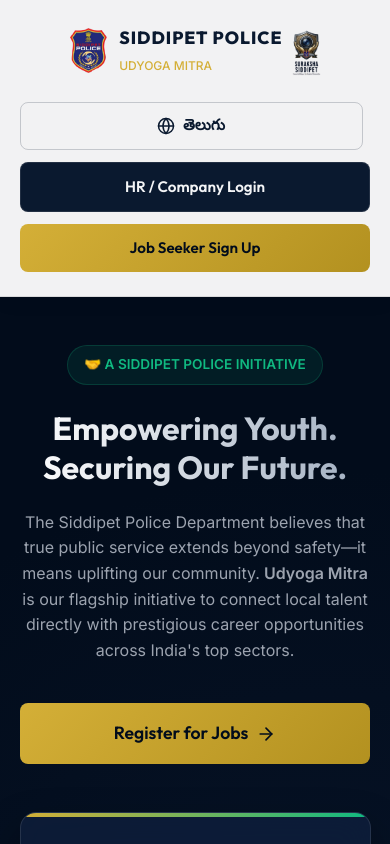
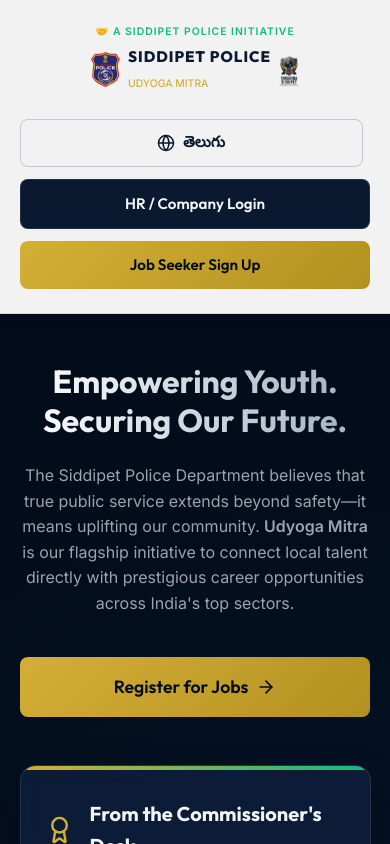
Before and after one commit to GOODBOYKITTU272/police-job-baord-, a React (Vite) app: page / in a window 390 px wide. Shown: the top 844 px of the page. Built offline with nearby package versions, Linux system fonts and the light colour scheme.

Commit message:
Enhance mobile responsiveness for header and logos

```diff
--- a/src/App.jsx
+++ b/src/App.jsx
@@ -84,6 +84,8 @@
     <div className="app-container">
       {/* Navbar */}
       <nav className="navbar">
+        <div className="logo-wrapper">
+          <span className="initiative-top-text">{t.initiative}</span>
           <div className="logo-section">
             <img src="/telanganapolicelogo.png" alt="Telangana Police Logo" className="police-logo left-logo" />
             <div className="logo-text">
@@ -91,6 +93,7 @@
               <span>{t.udyogaMitra}</span>
             </div>
             <img src="/siddipetpolicelogo.png" alt="Siddipet Police Logo" className="police-logo right-logo" />
+          </div>
         </div>
         <div className="nav-actions">
           <button
@@ -109,7 +112,6 @@
 
         {/* Left Column: Main Messaging */}
         <div className="hero-content">
-          <div className="hero-badge">{t.initiative}</div>
           <h2>{t.heroTitle1}<br />{t.heroTitle2}</h2>
           <p className="hero-description">
             {lang === 'en' ? (
--- a/src/index.css
+++ b/src/index.css
@@ -65,6 +65,20 @@
   width: auto;
   flex-shrink: 0;
   object-fit: contain;
+}
+
+.logo-wrapper {
+  display: flex;
+  flex-direction: column;
+  align-items: center;
+  gap: 0.25rem;
+}
+
+.initiative-top-text {
+  font-size: 0.75rem;
+  font-weight: 700;
+  color: var(--applywizz-green);
+  letter-spacing: 1px;
 }
 
 .right-logo {
@@ -405,11 +419,14 @@
   .logo-section {
     width: 100%;
     justify-content: center;
-    flex-wrap: wrap; /* Allow wrapping on very small screens */
-    gap: 0.75rem;
+    flex-wrap: nowrap; /* Keep logos inline */
+    gap: 0.5rem;
   }
   .police-logo {
-    height: 50px; /* Scale down logos on tablet */
+    height: 40px; /* Scale down logos on tablet */
+  }
+  .right-logo {
+    transform: scale(1.3);
   }
   .nav-actions {
     width: 100%;
@@ -447,14 +464,20 @@
 
 @media (max-width: 480px) {
   .logo-text h1 {
-    font-size: 1.1rem;
+    font-size: 0.95rem;
   }
   .logo-text span {
-    font-size: 0.75rem;
+    font-size: 0.65rem;
   }
 
   .police-logo {
-    height: 45px; /* Scale down logos further on mobile */
+    height: 35px; /* Scale down logos further on mobile */
+  }
+  .right-logo {
+    transform: scale(1.2);
+  }
+  .initiative-top-text {
+    font-size: 0.65rem;
   }
 
   .hero {
```
Lines whose indentation alone changed are shown as unchanged.
